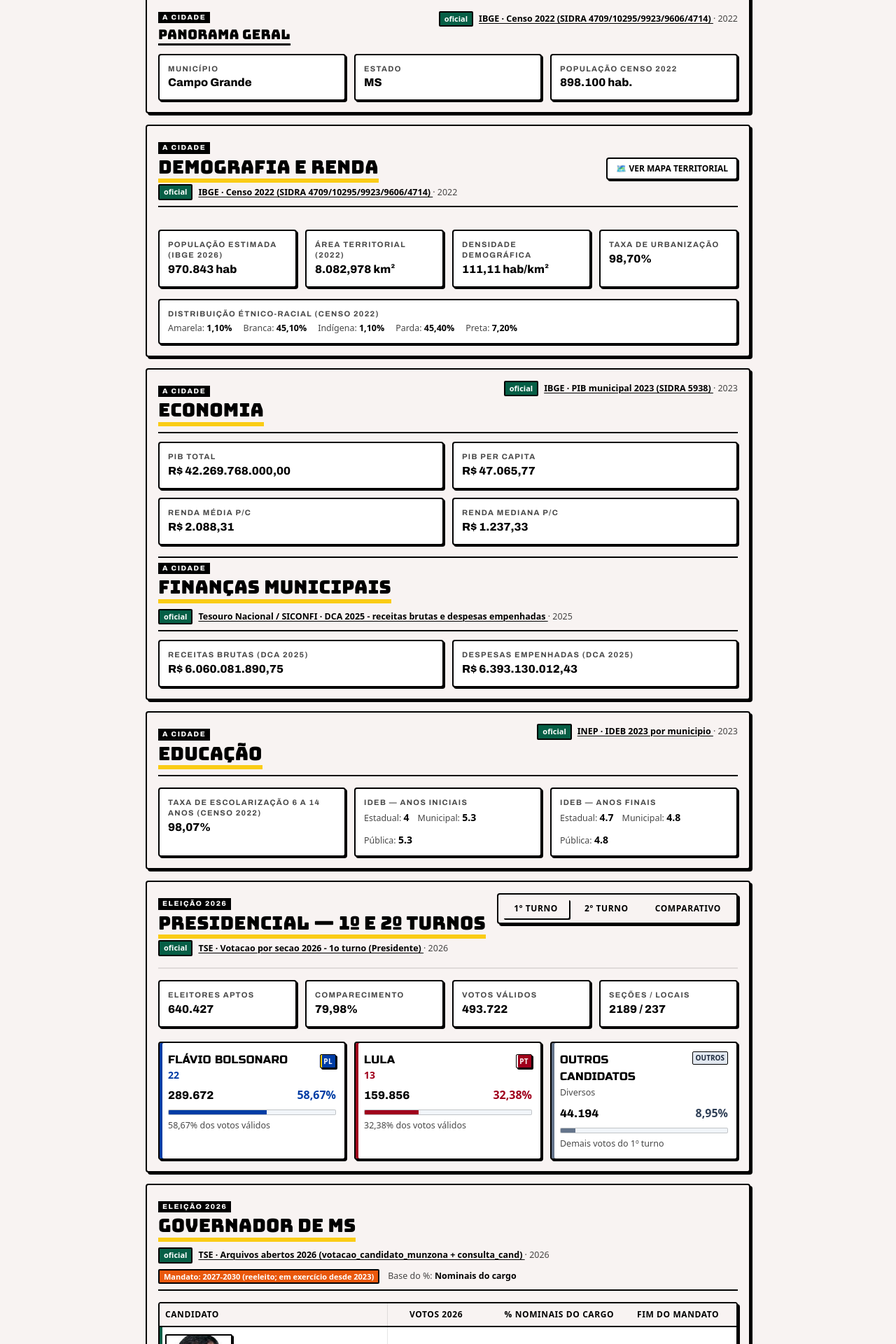
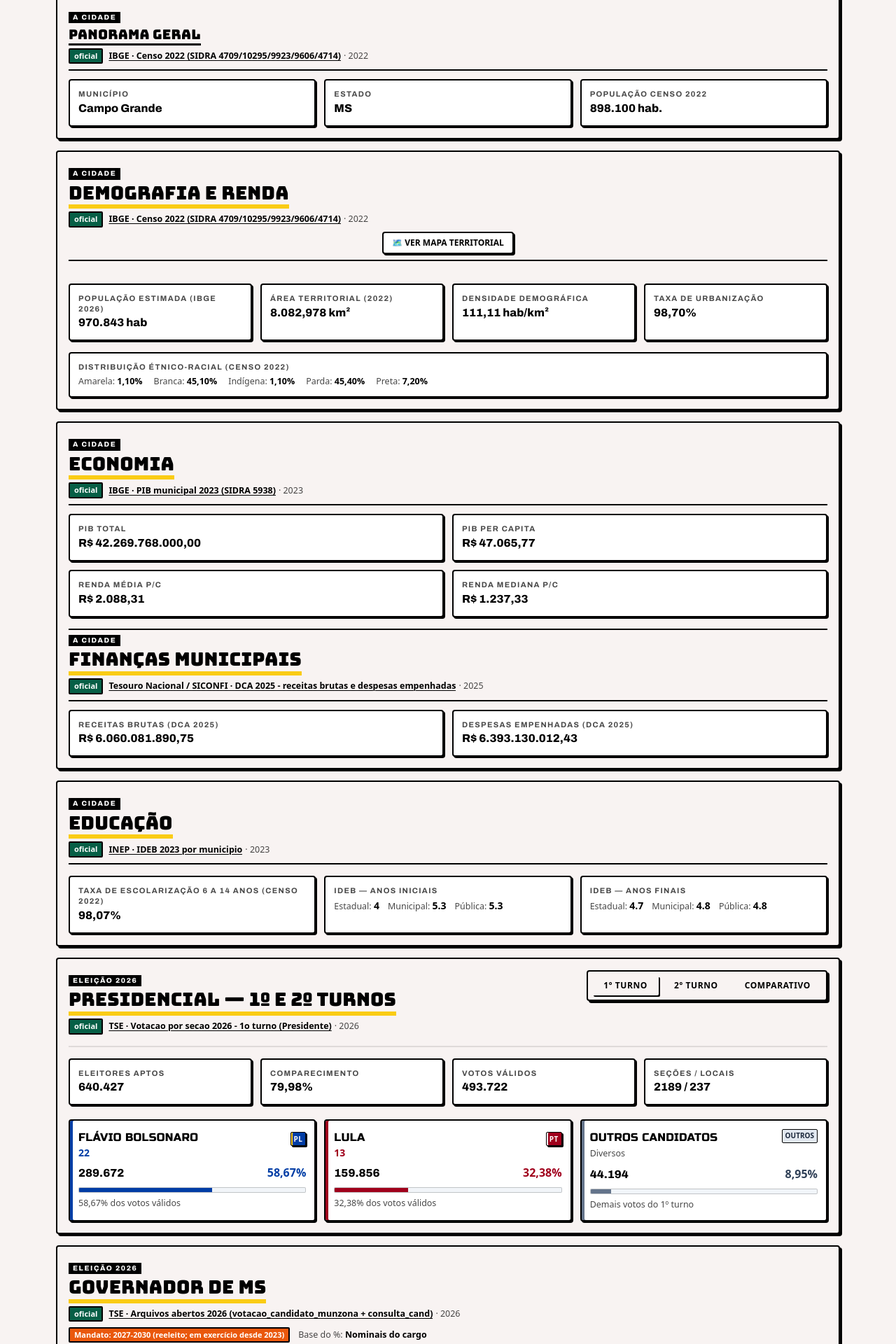
Before and after one commit to Scimmiesco/app, an Angular app: page /cidade/5002704 in a window 1280 px wide. Shown: the part 220-2140 px from the top of the page at 70% size. Built offline with nearby package versions, Linux system fonts and the light colour scheme.

Commit message:
fix(ui): place section metadata below titles with ellipsis on long source links

```diff
--- a/src/app/app.html
+++ b/src/app/app.html
@@ -16,7 +16,7 @@
     data-testid="header-principal"
     data-test-id="header-principal"
   >
-    <div class="max-w-4xl mx-auto px-4 h-14 flex items-center justify-between">
+    <div class="max-w-6xl mx-auto px-4 h-14 flex items-center justify-between">
       <div class="flex items-center gap-2">
         <a
           routerLink="/"
@@ -48,7 +48,7 @@
   <main
     id="main-content"
     role="main"
-    class="flex-1 w-full max-w-4xl mx-auto px-2.5 sm:px-4 py-4 sm:py-6"
+    class="flex-1 w-full max-w-6xl mx-auto px-2.5 sm:px-4 py-4 sm:py-6"
     data-testid="conteudo-principal"
     data-test-id="conteudo-principal"
   >
@@ -62,7 +62,7 @@
     data-testid="rodape-principal"
     data-test-id="rodape-principal"
   >
-    <div class="max-w-4xl mx-auto space-y-3 text-xs text-meta">
+    <div class="max-w-6xl mx-auto space-y-3 text-xs text-meta">
       <div
         class="flex flex-wrap items-center gap-2"
         data-testid="container-fontes-oficiais"
--- a/src/app/cidade/components/cabecalho-cidade/cabecalho-cidade.component.html
+++ b/src/app/cidade/components/cabecalho-cidade/cabecalho-cidade.component.html
@@ -53,48 +53,60 @@
   @if (secao(); as secaoCab) {
     <div class="space-y-3" data-testid="card-cabecalho-cidade">
       <div
-        class="flex flex-wrap items-start justify-between gap-2 text-xs"
+        class="flex flex-col gap-1.5 border-b-2 border-black pb-2 text-xs"
         data-testid="cabecalho-header"
       >
-        <div>
+        <div class="min-w-0 max-w-full">
           <p class="section-kicker" data-testid="cabecalho-kicker">
             {{ secaoCab.categoria || 'A CIDADE' }}
           </p>
           <h2 class="heading-2 heading-2--menor" data-testid="cabecalho-titulo">
             {{ secaoCab.titulo }}
           </h2>
-        </div>
-        <div class="flex flex-wrap items-center gap-x-2 gap-y-1">
+          <div class="flex items-center gap-x-2 text-xs mt-1 min-w-0 max-w-full">
             @if (secaoCab.status === 'oficial') {
-            <span class="badge badge-sm badge-oficial" data-testid="cabecalho-badge-status"
+              <span
+                class="badge badge-sm badge-oficial shrink-0"
+                data-testid="cabecalho-badge-status"
                 >oficial</span
               >
-            <span class="text-meta">
+              <span class="text-meta flex items-center min-w-0 max-w-full">
                 @if (fonte(); as fonteCab) {
                   <a
                     [href]="fonteCab.url"
                     target="_blank"
                     rel="noopener noreferrer"
-                  class="link-fonte"
+                    class="link-fonte truncate min-w-0"
+                    [title]="fonteCab.orgao + ' · ' + fonteCab.titulo"
                     data-testid="cabecalho-link-fonte"
                   >
                     {{ fonteCab.orgao }} · {{ fonteCab.titulo }}
                   </a>
                 } @else {
-                <span data-testid="cabecalho-nome-fonte">{{ secaoCab.fonte }}</span>
+                  <span
+                    class="truncate min-w-0"
+                    [title]="secaoCab.fonte"
+                    data-testid="cabecalho-nome-fonte"
+                    >{{ secaoCab.fonte }}</span
+                  >
                 }
-              · {{ secaoCab.ano }}
+                <span class="shrink-0 whitespace-nowrap ml-1">· {{ secaoCab.ano }}</span>
               </span>
             } @else if (secaoCab.status === 'curado') {
-            <span class="badge badge-sm badge-curado" data-testid="cabecalho-badge-status"
+              <span
+                class="badge badge-sm badge-curado shrink-0"
+                data-testid="cabecalho-badge-status"
                 >curado</span
               >
-            <span class="text-meta">Fonte curada — validação pendente</span>
+              <span class="text-meta truncate min-w-0">Fonte curada — validação pendente</span>
             } @else {
-            <span class="badge badge-sm badge-pendente" data-testid="cabecalho-badge-status"
+              <span
+                class="badge badge-sm badge-pendente shrink-0"
+                data-testid="cabecalho-badge-status"
                 >pendente</span
               >
             }
+          </div>
         </div>
       </div>
 
--- a/src/app/cidade/components/eleicao-presidencial/eleicao-presidencial.component.html
+++ b/src/app/cidade/components/eleicao-presidencial/eleicao-presidencial.component.html
@@ -6,34 +6,48 @@
       data-testid="header-eleicao-presidencial"
     >
       <div class="flex flex-col sm:flex-row sm:items-start sm:justify-between gap-3">
-        <div>
+        <div class="min-w-0 max-w-full">
           <p class="section-kicker" data-testid="eleicao-presidencial-kicker">ELEIÇÃO 2026</p>
           <h2 class="heading-2" data-testid="titulo-eleicao-presidencial">
             Presidencial — 1º e 2º turnos
           </h2>
-          <div class="flex flex-wrap items-center gap-x-2 gap-y-1 text-xs mt-0.5">
-            <span class="badge badge-sm badge-oficial">oficial</span>
-            <span class="text-meta">
+          <div class="flex items-center gap-x-2 text-xs mt-1 min-w-0 max-w-full">
+            <span class="badge badge-sm badge-oficial shrink-0">oficial</span>
+            <span class="text-meta flex items-center min-w-0 max-w-full">
               @if (abaPresidencial() === '1t' && secao1t(); as s1) {
                 @if (fonte1t(); as f) {
-                  <a [href]="f.url" target="_blank" rel="noopener noreferrer" class="link-fonte">
+                  <a
+                    [href]="f.url"
+                    target="_blank"
+                    rel="noopener noreferrer"
+                    class="link-fonte truncate min-w-0"
+                    [title]="f.orgao + ' · ' + f.titulo"
+                  >
                     {{ f.orgao }} · {{ f.titulo }}
                   </a>
                 } @else {
-                  <span>{{ s1.fonte }}</span>
+                  <span class="truncate min-w-0" [title]="s1.fonte">{{ s1.fonte }}</span>
                 }
-                · {{ s1.ano }}
+                <span class="shrink-0 whitespace-nowrap ml-1">· {{ s1.ano }}</span>
               } @else if (abaPresidencial() === '2t' && secao2t(); as s2) {
                 @if (fonte2t(); as f) {
-                  <a [href]="f.url" target="_blank" rel="noopener noreferrer" class="link-fonte">
+                  <a
+                    [href]="f.url"
+                    target="_blank"
+                    rel="noopener noreferrer"
+                    class="link-fonte truncate min-w-0"
+                    [title]="f.orgao + ' · ' + f.titulo"
+                  >
                     {{ f.orgao }} · {{ f.titulo }}
                   </a>
                 } @else {
-                  <span>{{ s2.fonte }}</span>
+                  <span class="truncate min-w-0" [title]="s2.fonte">{{ s2.fonte }}</span>
                 }
-                · {{ s2.ano }}
+                <span class="shrink-0 whitespace-nowrap ml-1">· {{ s2.ano }}</span>
               } @else {
-                <span>TSE · Dados Oficiais Consolidados (1º e 2º Turnos) · 2026</span>
+                <span class="truncate min-w-0"
+                  >TSE · Dados Oficiais Consolidados (1º e 2º Turnos) · 2026</span
+                >
               }
             </span>
           </div>
--- a/src/app/cidade/components/resumo-ibge/resumo-ibge.component.html
+++ b/src/app/cidade/components/resumo-ibge/resumo-ibge.component.html
@@ -3,35 +3,36 @@
     class="card-header flex flex-col sm:flex-row sm:items-start sm:justify-between gap-3"
     data-testid="resumo-ibge-header"
   >
-    <div>
+    <div class="min-w-0 max-w-full">
       <p class="section-kicker" data-testid="resumo-ibge-kicker">
         {{ secao().categoria || 'A CIDADE' }}
       </p>
       <h2 class="heading-2" data-testid="resumo-ibge-titulo">{{ secao().titulo }}</h2>
-      <div class="flex flex-wrap items-center gap-x-2 gap-y-1 text-xs mt-0.5">
+      <div class="flex items-center gap-x-2 text-xs mt-1 min-w-0 max-w-full">
         @if (secao().status === 'oficial') {
-          <span class="badge badge-sm badge-oficial" data-testid="resumo-ibge-badge-status"
+          <span class="badge badge-sm badge-oficial shrink-0" data-testid="resumo-ibge-badge-status"
             >oficial</span
           >
-          <span class="text-meta">
+          <span class="text-meta flex items-center min-w-0 max-w-full">
             @if (fonte(); as fonteMeta) {
               <a
                 [href]="fonteMeta.url"
                 target="_blank"
                 rel="noopener noreferrer"
-                class="link-fonte"
+                class="link-fonte truncate min-w-0"
+                [title]="fonteMeta.orgao + ' · ' + fonteMeta.titulo"
               >
                 {{ fonteMeta.orgao }} · {{ fonteMeta.titulo }}
               </a>
             } @else {
-              <span>{{ secao().fonte }}</span>
+              <span class="truncate min-w-0" [title]="secao().fonte">{{ secao().fonte }}</span>
             }
-            · {{ secao().ano }}
+            <span class="shrink-0 whitespace-nowrap ml-1">· {{ secao().ano }}</span>
           </span>
         } @else if (secao().status === 'curado') {
-          <span class="badge badge-sm badge-curado">curado</span>
+          <span class="badge badge-sm badge-curado shrink-0">curado</span>
         } @else {
-          <span class="badge badge-sm badge-pendente">pendente</span>
+          <span class="badge badge-sm badge-pendente shrink-0">pendente</span>
         }
       </div>
     </div>
--- a/src/app/shared/components/cabecalho-secao/cabecalho-secao.component.html
+++ b/src/app/shared/components/cabecalho-secao/cabecalho-secao.component.html
@@ -1,57 +1,56 @@
 @if (agrupado()) {
   <div class="card-header-grouped">
-    <div class="flex flex-wrap items-start justify-between gap-2">
-      <div>
+    <div class="min-w-0 max-w-full">
       <p class="section-kicker" [attr.data-testid]="kickerTestId()">
         {{ secao().categoria || categoriaPadrao() }}
       </p>
       <h2 class="heading-2" [attr.data-testid]="tituloTestId()">{{ secao().titulo }}</h2>
-      </div>
-      <div class="flex flex-wrap items-center gap-x-2 gap-y-1 text-xs">
+      <div class="flex items-center gap-x-2 text-xs mt-1 min-w-0 max-w-full">
         @if (mostrarFonte()) {
           @if (secao().status === 'oficial') {
-            <span class="badge badge-sm badge-oficial" [attr.data-testid]="badgeTestId()"
+            <span class="badge badge-sm badge-oficial shrink-0" [attr.data-testid]="badgeTestId()"
               >oficial</span
             >
-            <span class="text-meta">
+            <span class="text-meta flex items-center min-w-0 max-w-full">
               @if (fonte(); as fonteMeta) {
                 <a
                   [href]="fonteMeta.url"
                   target="_blank"
                   rel="noopener noreferrer"
-                  class="link-fonte"
+                  class="link-fonte truncate min-w-0"
+                  [title]="fonteMeta.orgao + ' · ' + fonteMeta.titulo"
                   [attr.data-testid]="linkTestId()"
                 >
                   {{ fonteMeta.orgao }} · {{ fonteMeta.titulo }}
                 </a>
               } @else {
-                <span>{{ secao().fonte }}</span>
+                <span class="truncate min-w-0" [title]="secao().fonte">{{ secao().fonte }}</span>
               }
-              · {{ secao().ano }}
+              <span class="shrink-0 whitespace-nowrap ml-1">· {{ secao().ano }}</span>
             </span>
           } @else if (secao().status === 'curado' && !curadoComoPendente()) {
-            <span class="badge badge-sm badge-curado" [attr.data-testid]="badgeTestId()"
+            <span class="badge badge-sm badge-curado shrink-0" [attr.data-testid]="badgeTestId()"
               >curado</span
             >
             @if (textoCurado()) {
-              <span class="text-meta">Fonte curada — validação pendente</span>
+              <span class="text-meta truncate min-w-0">Fonte curada — validação pendente</span>
             }
           } @else {
-            <span class="badge badge-sm badge-pendente" [attr.data-testid]="badgeTestId()"
+            <span class="badge badge-sm badge-pendente shrink-0" [attr.data-testid]="badgeTestId()"
               >pendente</span
             >
           }
         } @else {
           @if (secao().status === 'oficial') {
-            <span class="badge badge-sm badge-oficial" [attr.data-testid]="badgeTestId()"
+            <span class="badge badge-sm badge-oficial shrink-0" [attr.data-testid]="badgeTestId()"
               >oficial</span
             >
           } @else if (secao().status === 'curado') {
-            <span class="badge badge-sm badge-curado" [attr.data-testid]="badgeTestId()"
+            <span class="badge badge-sm badge-curado shrink-0" [attr.data-testid]="badgeTestId()"
               >curado</span
             >
           } @else {
-            <span class="badge badge-sm badge-pendente" [attr.data-testid]="badgeTestId()"
+            <span class="badge badge-sm badge-pendente shrink-0" [attr.data-testid]="badgeTestId()"
               >pendente</span
             >
           }
@@ -62,7 +61,7 @@
     @if ((mostrarMandato() && secao().mandato) || secao().pct_base) {
       <div class="flex flex-wrap items-center gap-x-3 gap-y-1 text-xs">
         @if (mostrarMandato() && secao().mandato) {
-          <span class="badge badge-sm badge-mandato" [attr.data-testid]="mandatoTestId()">
+          <span class="badge badge-sm badge-mandato shrink-0" [attr.data-testid]="mandatoTestId()">
             Mandato: {{ secao().mandato }}
           </span>
         }
@@ -79,62 +78,67 @@
   </div>
 } @else {
   <div class="card-header">
-    <div>
+    <div class="min-w-0 max-w-full">
       <p class="section-kicker" [attr.data-testid]="kickerTestId()">
         {{ secao().categoria || categoriaPadrao() }}
       </p>
       <h2 class="heading-2" [attr.data-testid]="tituloTestId()">{{ secao().titulo }}</h2>
-    </div>
-    <div class="flex flex-wrap items-center gap-x-2 gap-y-1 text-xs">
+      <div class="flex items-center gap-x-2 text-xs mt-1 min-w-0 max-w-full">
         @if (mostrarFonte()) {
           @if (secao().status === 'oficial') {
-          <span class="badge badge-sm badge-oficial" [attr.data-testid]="badgeTestId()"
+            <span class="badge badge-sm badge-oficial shrink-0" [attr.data-testid]="badgeTestId()"
               >oficial</span
             >
-          <span class="text-meta">
+            <span class="text-meta flex items-center min-w-0 max-w-full">
               @if (fonte(); as fonteMeta) {
                 <a
                   [href]="fonteMeta.url"
                   target="_blank"
                   rel="noopener noreferrer"
-                class="link-fonte"
+                  class="link-fonte truncate min-w-0"
+                  [title]="fonteMeta.orgao + ' · ' + fonteMeta.titulo"
                   [attr.data-testid]="linkTestId()"
                 >
                   {{ fonteMeta.orgao }} · {{ fonteMeta.titulo }}
                 </a>
               } @else {
-              <span>{{ secao().fonte }}</span>
+                <span class="truncate min-w-0" [title]="secao().fonte">{{ secao().fonte }}</span>
               }
-            · {{ secao().ano }}
+              <span class="shrink-0 whitespace-nowrap ml-1">· {{ secao().ano }}</span>
             </span>
           } @else if (secao().status === 'curado' && !curadoComoPendente()) {
-          <span class="badge badge-sm badge-curado" [attr.data-testid]="badgeTestId()">curado</span>
+            <span class="badge badge-sm badge-curado shrink-0" [attr.data-testid]="badgeTestId()"
+              >curado</span
+            >
             @if (textoCurado()) {
-            <span class="text-meta">Fonte curada — validação pendente</span>
+              <span class="text-meta truncate min-w-0">Fonte curada — validação pendente</span>
             }
           } @else {
-          <span class="badge badge-sm badge-pendente" [attr.data-testid]="badgeTestId()"
+            <span class="badge badge-sm badge-pendente shrink-0" [attr.data-testid]="badgeTestId()"
               >pendente</span
             >
           }
         } @else {
           @if (secao().status === 'oficial') {
-          <span class="badge badge-sm badge-oficial" [attr.data-testid]="badgeTestId()"
+            <span class="badge badge-sm badge-oficial shrink-0" [attr.data-testid]="badgeTestId()"
               >oficial</span
             >
           } @else if (secao().status === 'curado') {
-          <span class="badge badge-sm badge-curado" [attr.data-testid]="badgeTestId()">curado</span>
+            <span class="badge badge-sm badge-curado shrink-0" [attr.data-testid]="badgeTestId()"
+              >curado</span
+            >
           } @else {
-          <span class="badge badge-sm badge-pendente" [attr.data-testid]="badgeTestId()"
+            <span class="badge badge-sm badge-pendente shrink-0" [attr.data-testid]="badgeTestId()"
               >pendente</span
             >
           }
         }
         @if (mostrarMandato() && secao().mandato) {
-        <span class="badge badge-sm badge-mandato" [attr.data-testid]="mandatoTestId()"
-          >Mandato: {{ secao().mandato }}</span
-        >
+          <span class="badge badge-sm badge-mandato shrink-0" [attr.data-testid]="mandatoTestId()">
+            Mandato: {{ secao().mandato }}
+          </span>
         }
       </div>
     </div>
+  </div>
 }
--- a/src/styles/base/_typography.scss
+++ b/src/styles/base/_typography.scss
@@ -85,6 +85,15 @@ h3,
   color: rgba(0, 0, 0, 0.72);
   overflow-wrap: anywhere;
   word-break: break-word;
+
+  &.truncate {
+    display: inline-block;
+    vertical-align: bottom;
+    max-width: 100%;
+    overflow: hidden;
+    text-overflow: ellipsis;
+    white-space: nowrap;
+  }
 }
 
 .text-meta-subtle {
@@ -114,6 +123,16 @@ h3,
   &:hover {
     opacity: 0.7;
   }
+
+  &.truncate,
+  &--truncate {
+    display: inline-block;
+    vertical-align: bottom;
+    max-width: 100%;
+    overflow: hidden;
+    text-overflow: ellipsis;
+    white-space: nowrap;
+  }
 }
 
 // Indicador de valor ausente (—)
--- a/src/styles/components/_containers.scss
+++ b/src/styles/components/_containers.scss
@@ -117,7 +117,7 @@
 }
 
 .card-header {
-  @apply flex flex-wrap items-start justify-between gap-2 border-b-2 border-black pb-2;
+  @apply flex flex-col gap-1.5 border-b-2 border-black pb-2;
   min-width: 0;
   max-width: 100%;
 }
```
Lines whose indentation alone changed are shown as unchanged.
